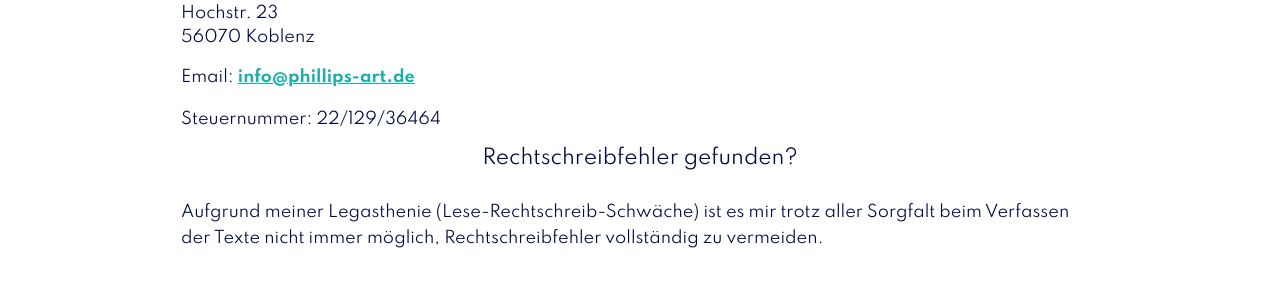
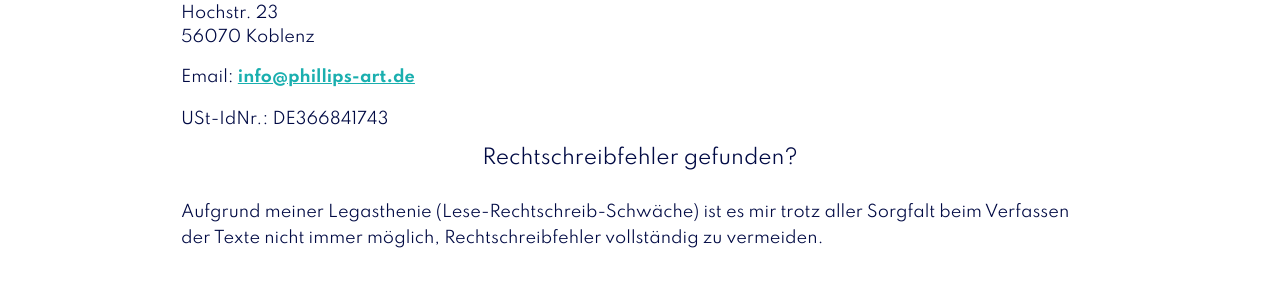
Before and after one commit to Schrank/nessi, a Jekyll site: the page built from impressum.md, in a window 1280 px wide. Shown: the part 351-651 px from the top of the page. Built offline with Jekyll 4.4.1, drawn with Linux system fonts in a browser that asks for light colours; comment, search, counter and statistics services are not loaded.

Commit message:
ust-idnr. stat steuernummer

```diff
--- a/impressum.md
+++ b/impressum.md
@@ -23,7 +23,7 @@ Hochstr. 23<br/>
 
 Email: <a href="mailto:info@phillips-art.de">info@phillips-art.de</a><br/>
 
-Steuernummer: 22/129/36464 <br/>
+USt-IdNr.: DE366841743 <br/>
 
 ##### Rechtschreibfehler gefunden? <br/>
 Aufgrund meiner Legasthenie (Lese-Rechtschreib-Schwäche) ist es mir trotz aller Sorgfalt beim Verfassen der Texte nicht immer möglich, Rechtschreibfehler vollständig zu vermeiden.
```
